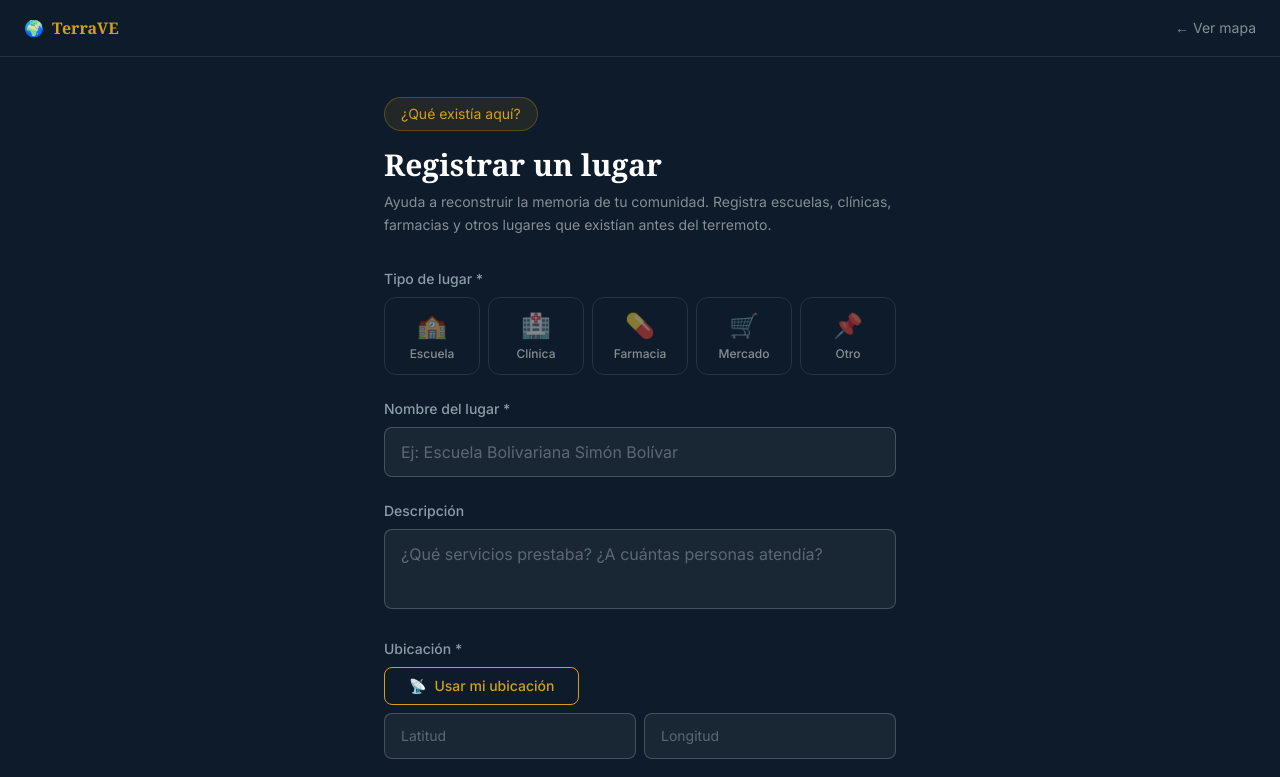
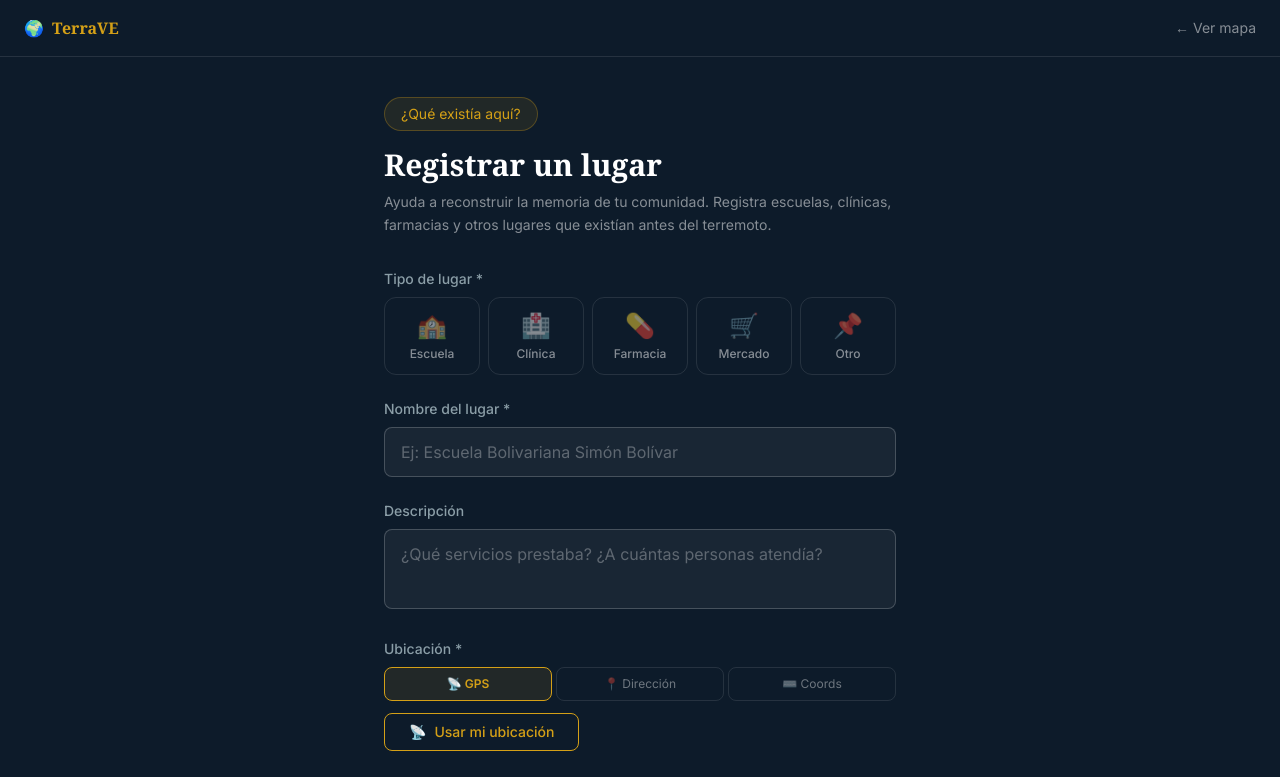
Before and after one commit to rainvare/terraVE, a Next.js app: page /report in a window 1280 px wide. Shown: the top 777 px of the page. Built offline with nearby package versions, Linux system fonts and the light colour scheme.

Commit message:
Refactor ReportForm component and improve GPS handling

```diff
--- a/components/ReportForm.tsx
+++ b/components/ReportForm.tsx
@@ -1,6 +1,6 @@
 'use client'
 // components/ReportForm.tsx
-import { useState, useRef, useCallback } from 'react'
+import { useState, useRef } from 'react'
 import { useRouter } from 'next/navigation'
 import { obtenerGPS } from '@/lib/geo'
 import type { TipoLugar } from '@/types'
@@ -13,6 +13,8 @@ const TIPOS: { value: TipoLugar; label: string; icon: string }[] = [
   { value: 'otro',     label: 'Otro',     icon: '📌' },
 ]
 
+type UbicacionMode = 'gps' | 'direccion' | 'manual'
+
 export default function ReportForm() {
   const router = useRouter()
 
@@ -24,12 +26,15 @@ export default function ReportForm() {
     lng:         '',
     creado_por:  '',
   })
-  const [foto,      setFoto]      = useState<string | null>(null)
-  const [preview,   setPreview]   = useState<string | null>(null)
-  const [gpsStatus, setGpsStatus] = useState<'idle' | 'loading' | 'ok' | 'error'>('idle')
-  const [submitting,setSubmitting] = useState(false)
-  const [submitted, setSubmitted]  = useState(false)
-  const [error,     setError]      = useState<string | null>(null)
+  const [foto,          setFoto]          = useState<string | null>(null)
+  const [preview,       setPreview]       = useState<string | null>(null)
+  const [gpsStatus,     setGpsStatus]     = useState<'idle' | 'loading' | 'ok' | 'error'>('idle')
+  const [submitting,    setSubmitting]    = useState(false)
+  const [submitted,     setSubmitted]     = useState(false)
+  const [error,         setError]         = useState<string | null>(null)
+  const [ubMode,        setUbMode]        = useState<UbicacionMode>('gps')
+  const [direccion,     setDireccion]     = useState('')
+  const [geocodingStatus, setGeocodingStatus] = useState<'idle' | 'loading' | 'ok' | 'error'>('idle')
 
   const fileRef = useRef<HTMLInputElement>(null)
 
@@ -44,11 +49,31 @@ export default function ReportForm() {
     }
   }
 
+  const handleGeocode = async () => {
+    if (!direccion.trim()) return
+    setGeocodingStatus('loading')
+    try {
+      const query   = encodeURIComponent(`${direccion}, Venezuela`)
+      const apiKey  = process.env.NEXT_PUBLIC_GOOGLE_MAPS_KEY
+      const res     = await fetch(
+        `https://maps.googleapis.com/maps/api/geocode/json?address=${query}&key=${apiKey}`
+      )
+      const data    = await res.json()
+      if (data.status === 'OK' && data.results[0]) {
+        const { lat, lng } = data.results[0].geometry.location
+        setForm(f => ({ ...f, lat: lat.toFixed(6), lng: lng.toFixed(6) }))
+        setGeocodingStatus('ok')
+      } else {
+        setGeocodingStatus('error')
+      }
+    } catch {
+      setGeocodingStatus('error')
+    }
+  }
+
   const handleFoto = (e: React.ChangeEvent<HTMLInputElement>) => {
     const file = e.target.files?.[0]
     if (!file) return
-
-    // Comprimir a máx 500KB
     const reader = new FileReader()
     reader.onload = (ev) => {
       const img = new Image()
@@ -72,29 +97,21 @@ export default function ReportForm() {
 
   const handleSubmit = async () => {
     if (!form.nombre || !form.tipo || !form.lat || !form.lng) {
-      setError('Completa los campos obligatorios: nombre, tipo y ubicación.')
+      setError('Completá los campos obligatorios: nombre, tipo y ubicación.')
       return
     }
-
     setSubmitting(true)
     setError(null)
-
     try {
       const res = await fetch('/api/report', {
         method:  'POST',
         headers: { 'Content-Type': 'application/json' },
         body:    JSON.stringify({ ...form, foto_antes: foto }),
       })
-
       const data = await res.json()
-
-      if (!res.ok) {
-        throw new Error(data.error || 'Error guardando el lugar')
-      }
-
+      if (!res.ok) throw new Error(data.error || 'Error guardando el lugar')
       setSubmitted(true)
       setTimeout(() => router.push('/map'), 2000)
-
     } catch (err: any) {
       setError(err.message)
     } finally {
@@ -113,9 +130,12 @@ export default function ReportForm() {
     )
   }
 
+  const coordsOk = form.lat && form.lng
+
   return (
     <div className="max-w-lg mx-auto space-y-6">
-      {/* Tipo de lugar */}
+
+      {/* Tipo */}
       <div>
         <label className="label">Tipo de lugar *</label>
         <div className="grid grid-cols-5 gap-2">
@@ -162,39 +182,90 @@ export default function ReportForm() {
         />
       </div>
 
-      {/* Ubicación GPS */}
+      {/* Ubicación */}
       <div>
         <label className="label">Ubicación *</label>
-        <div className="flex gap-2 mb-2">
+
+        {/* Selector de modo */}
+        <div className="flex gap-1 mb-3">
+          {([
+            ['gps',      '📡 GPS'],
+            ['direccion','📍 Dirección'],
+            ['manual',   '⌨️ Coords'],
+          ] as const).map(([mode, label]) => (
+            <button
+              key={mode}
+              type="button"
+              onClick={() => { setUbMode(mode); setGpsStatus('idle'); setGeocodingStatus('idle') }}
+              className={`flex-1 text-xs py-2 rounded-lg border transition-all ${
+                ubMode === mode
+                  ? 'border-[#D4A017] bg-[#D4A017]/10 text-[#D4A017] font-semibold'
+                  : 'border-white/10 text-white/40 hover:border-white/30'
+              }`}
+            >
+              {label}
+            </button>
+          ))}
+        </div>
+
+        {/* GPS */}
+        {ubMode === 'gps' && (
+          <div className="flex items-center gap-3">
             <button
               type="button"
               onClick={handleGPS}
               disabled={gpsStatus === 'loading'}
               className="btn-secondary text-sm py-2 flex items-center gap-2"
             >
-            {gpsStatus === 'loading' ? (
-              <span className="animate-spin">⏳</span>
-            ) : (
-              <span>📡</span>
+              {gpsStatus === 'loading' ? <span className="animate-spin">⏳</span> : <span>📡</span>}
+              {gpsStatus === 'loading' ? 'Obteniendo...' : 'Usar mi ubicación'}
+            </button>
+            {gpsStatus === 'ok'    && <span className="text-sm text-[#27AE60]">✓ Capturado</span>}
+            {gpsStatus === 'error' && <span className="text-sm text-[#E74C3C]">Error GPS</span>}
+          </div>
         )}
-            {gpsStatus === 'loading' ? 'Obteniendo GPS...' : 'Usar mi ubicación'}
+
+        {/* Dirección */}
+        {ubMode === 'direccion' && (
+          <div className="flex flex-col gap-2">
+            <div className="flex gap-2">
+              <input
+                type="text"
+                placeholder="Av. Libertador, Caracas, Venezuela"
+                className="input-field flex-1 text-sm"
+                value={direccion}
+                onChange={e => { setDireccion(e.target.value); setGeocodingStatus('idle') }}
+                onKeyDown={e => e.key === 'Enter' && handleGeocode()}
+              />
+              <button
+                type="button"
+                onClick={handleGeocode}
+                disabled={geocodingStatus === 'loading' || !direccion.trim()}
+                className="btn-secondary text-sm px-3 shrink-0"
+              >
+                {geocodingStatus === 'loading' ? '⏳' : '🔍'}
               </button>
-          {gpsStatus === 'ok' && (
-            <span className="flex items-center gap-1 text-sm text-[#27AE60]">
-              ✓ Ubicación capturada
+            </div>
+            {geocodingStatus === 'ok' && (
+              <span className="text-xs text-[#27AE60]">
+                ✓ Ubicación encontrada — {form.lat}, {form.lng}
               </span>
             )}
-          {gpsStatus === 'error' && (
-            <span className="flex items-center text-sm text-[#E74C3C]">
-              Error GPS. Ingresa manualmente.
+            {geocodingStatus === 'error' && (
+              <span className="text-xs text-[#E74C3C]">
+                No se encontró la dirección. Intentá ser más específico o usá coordenadas.
               </span>
             )}
           </div>
+        )}
+
+        {/* Manual */}
+        {ubMode === 'manual' && (
           <div className="grid grid-cols-2 gap-2">
             <input
               type="number"
               step="0.000001"
-            placeholder="Latitud"
+              placeholder="Latitud (ej: 10.4806)"
               className="input-field text-sm"
               value={form.lat}
               onChange={e => setForm(f => ({ ...f, lat: e.target.value }))}
@@ -202,42 +273,43 @@ export default function ReportForm() {
             <input
               type="number"
               step="0.000001"
-            placeholder="Longitud"
+              placeholder="Longitud (ej: -66.9036)"
               className="input-field text-sm"
               value={form.lng}
               onChange={e => setForm(f => ({ ...f, lng: e.target.value }))}
             />
           </div>
+        )}
+
+        {/* Confirmación de coords */}
+        {coordsOk && ubMode !== 'manual' && (
+          <p className="text-xs text-white/30 mt-2">
+            📌 {Number(form.lat).toFixed(4)}, {Number(form.lng).toFixed(4)}
+          </p>
+        )}
       </div>
 
-      {/* Foto de antes */}
+      {/* Foto */}
       <div>
         <label className="label">Foto de antes (opcional)</label>
         <div
           onClick={() => fileRef.current?.click()}
-          className="border border-dashed border-white/20 rounded-xl p-6 text-center cursor-pointer
-                     hover:border-[#D4A017]/50 hover:bg-[#D4A017]/5 transition-all"
+          className="border border-dashed border-white/20 rounded-xl p-6 text-center cursor-pointer hover:border-[#D4A017]/50 hover:bg-[#D4A017]/5 transition-all"
         >
           {preview ? (
             <img src={preview} alt="Preview" className="w-full h-40 object-cover rounded-lg" />
           ) : (
             <>
               <div className="text-3xl mb-2">📸</div>
-              <p className="text-white/40 text-sm">Toca para subir foto</p>
-              <p className="text-white/20 text-xs mt-1">Puede ser de Google Maps, redes sociales, etc.</p>
+              <p className="text-white/40 text-sm">Tocá para subir foto</p>
+              <p className="text-white/20 text-xs mt-1">De Google Maps, redes sociales, etc.</p>
             </>
           )}
         </div>
-        <input
-          ref={fileRef}
-          type="file"
-          accept="image/*"
-          className="hidden"
-          onChange={handleFoto}
-        />
+        <input ref={fileRef} type="file" accept="image/*" className="hidden" onChange={handleFoto} />
       </div>
 
-      {/* Nombre opcional */}
+      {/* Nombre */}
       <div>
         <label className="label">Tu nombre (opcional)</label>
         <input
```
Lines whose indentation alone changed are shown as unchanged.
